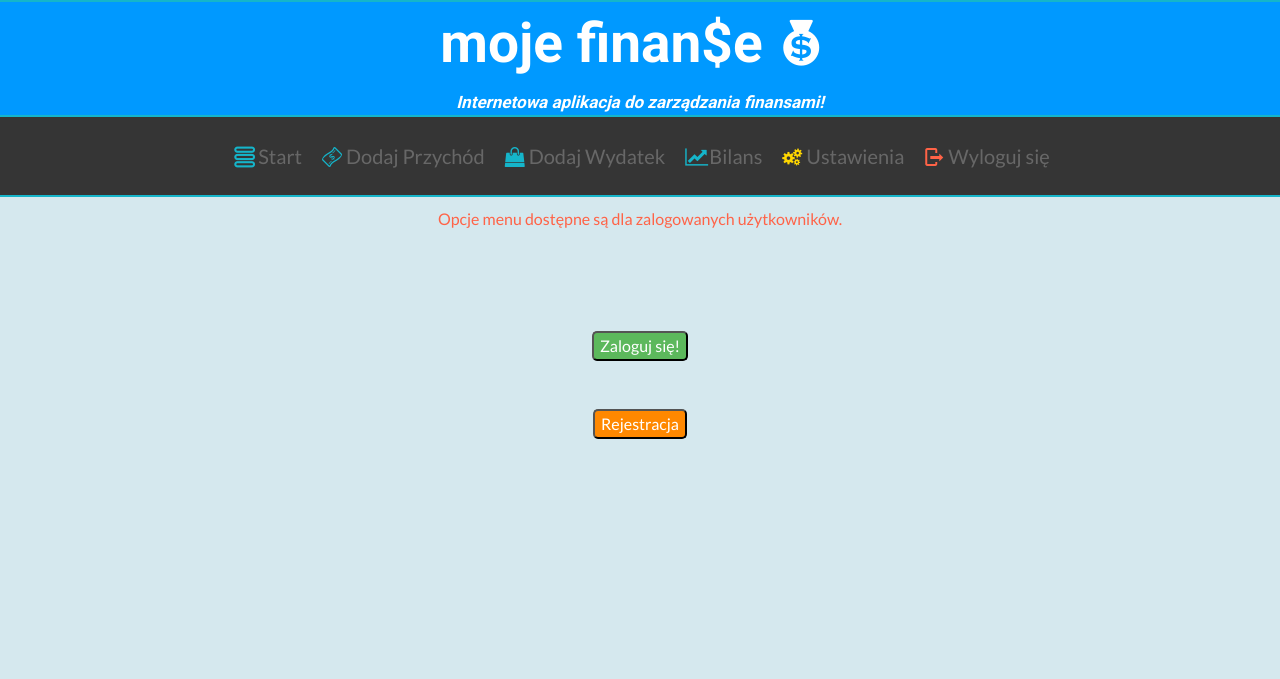
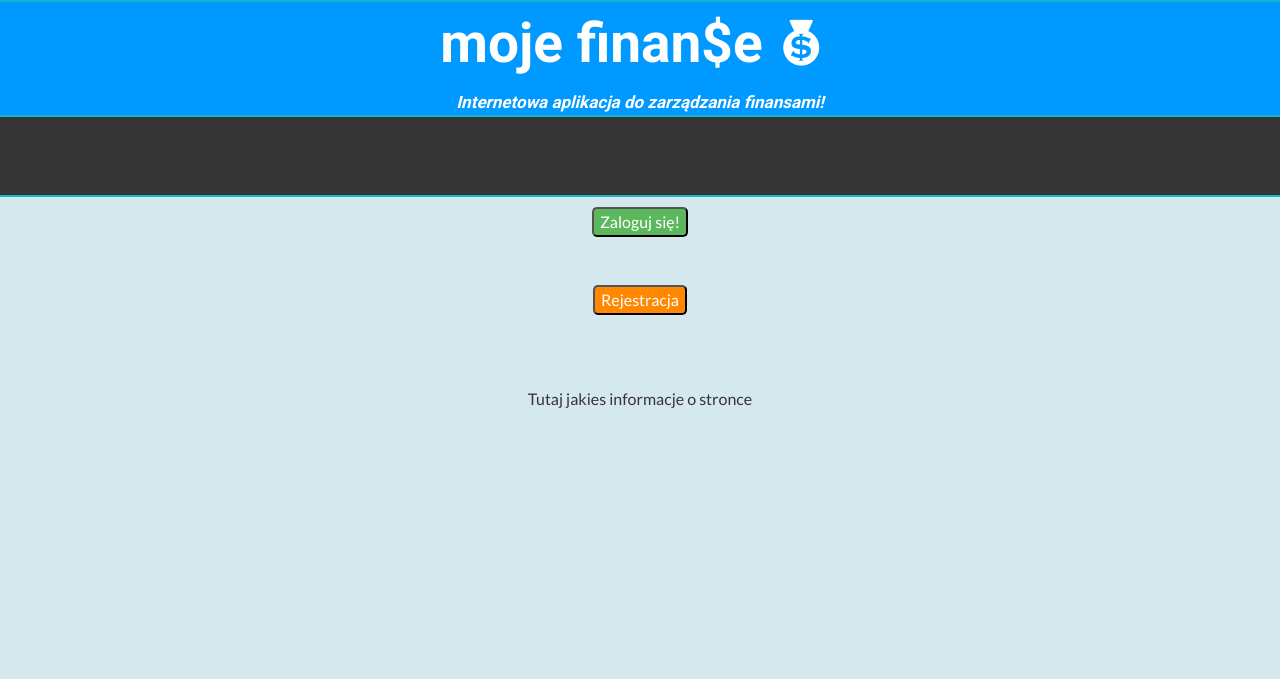
Before and after one commit to panbomba/Budzet-domowy-aplikacja-PHP, a PHP site: page /pierwszy-screen.php in a window 1280 px wide. Shown: the top 679 px of the page. Run offline with PHP 8.4, Linux system fonts and the light colour scheme.

Commit message:
furher logging features added to project

```diff
--- a/pierwszy-screen.php
+++ b/pierwszy-screen.php
@@ -1,3 +1,15 @@
+<?php
+
+	session_start();
+
+	if((isset($_SESSION['zalogowany'])) && ($_SESSION['zalogowany']==true))
+	{
+		header('Location: main-menu.php');
+		exit();
+	}
+
+?>
+
 <!DOCTYPE HTML>
 <html lang="pl">
 
@@ -31,42 +43,10 @@
 
 		<nav class="navbar navbar-expand-md bg-wlasne navbar-dark justify-content-center">
 		  <div class="container-fluid">
-					<button class="navbar-toggler" type="button" data-toggle="collapse" data-target="#mainmenu" aria-controls="mainmenu" aria-expanded="false" aria-label="Przełącznik nawigacji">
-						<span class="navbar-toggler-icon "></span>
-					</button>
 
-					<div class="collapse navbar-collapse justify-content-center" id="mainmenu">
-						<ul class="navbar-nav">
-							<li class="nav-item disabled">
-								<a class="nav-link disabled" href="#"><i class="icon-menu-outline"></i>Start  </a>
-							</li>
-							<li class="nav-item">
-								<a class="nav-link disabled" href="#"><i class="icon-money-1"></i>Dodaj Przychód  </a>
-							</li>
-							<li class="nav-item">
-								<a class="nav-link disabled" href="#"><i class="icon-shopping-bag"></i>Dodaj Wydatek  </a>
-							</li>
-							<li class="nav-item">
-								<a class="nav-link disabled" href="#"><i class="icon-chart-line"></i>Bilans  </a>
-							</li>
-							<li class="nav-item">
-								<a class="nav-link disabled" href="#"><i class="icon-cogs"></i>Ustawienia  </a>
-							</li>
-							<li class="nav-item">
-								<a class="nav-link disabled" href="#"><i class="icon-logout"></i>Wyloguj się   </a>
-							</li>
-						</ul>
-					</div>
 			</div>
 		</nav>
 
-			<section>
-				<div class="logowanie">
-					<article>
-						<p> <span style="color: tomato">Opcje menu dostępne są dla zalogowanych użytkowników. </span></p>
-					</article>
-				</div>
-			</section>
 
 		<main>
 
@@ -78,10 +58,18 @@
 									<br><br>
 									<a href="rejestracja.php"><input type="button" style="background-color: #FF8800; color: white" value="Rejestracja"></a>
 					</article>
+						<?php
+							if(isset($_SESSION['blad']))
+							{
+								echo $_SESSION['blad'];
+							}
+						?>
+					<article>
+					<br><br><br>
+					Tutaj jakies informacje o stronce
+					</article>
 				</div>
-
 		</main>
-
 
 		<footer class="fixed-bottom">
 				<div id="stopka">
```
Also changed, not shown: dodaj-przychod.php (+7 -1 lines), dodaj-wydatek.php (+7 -1 lines), logowanie.php (+0 -34 lines), main-menu.php (+7 -1 lines), przegladaj-bilans.php (+7 -1 lines), wyloguj.php (added, +8 -0 lines), zaloguj.php (+6 -1 lines).
